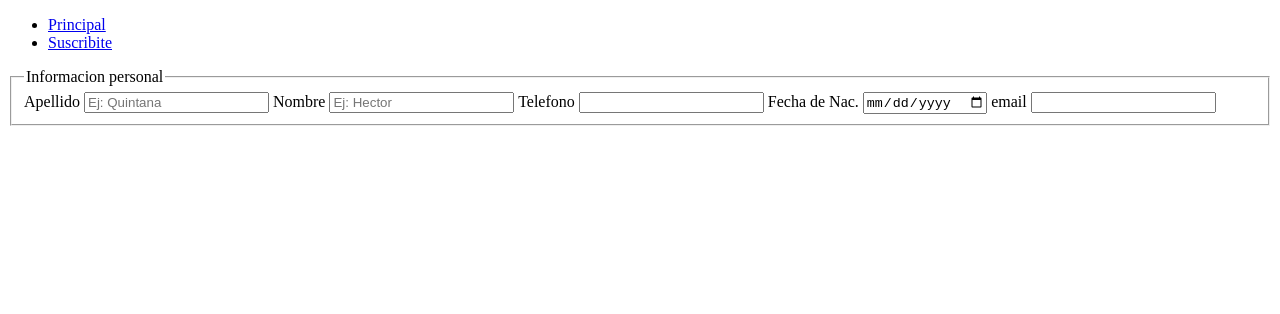
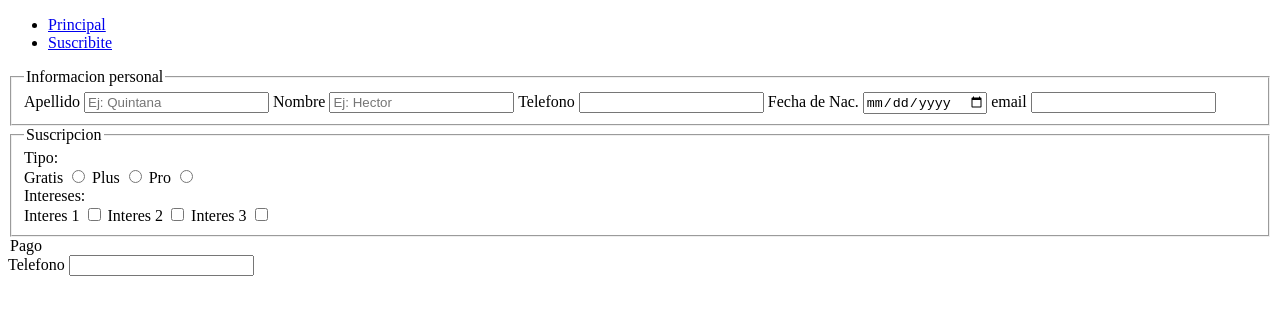
Before and after one commit to DevHunvee3/WebDevelopment, a plain HTML site: page html5/Hector/TP2/Formulario.html in a window 1280 px wide. Drawn offline with Linux system fonts and the light colour scheme.

Commit message:
formulario 12-09

```diff
--- a/html5/Hector/TP2/Formulario.html
+++ b/html5/Hector/TP2/Formulario.html
@@ -17,7 +17,7 @@
 			</nav>
 		</header>
         <main>
-            <form method="get" action="#">
+            <form method="POST" action="suscripcion.php">
                 <fieldset>
                     <legend>Informacion personal</legend>
                     <label for='idSurname'>Apellido</label>
@@ -49,6 +49,29 @@
                     <label for='idEmail'>email</label>
                     <input type='email' id='idEmail'  name='email'></input>
                 </fieldset>
+                <fieldset>
+                     <legend>Suscripcion</legend>
+                     <lebel>Tipo:</lebel><br>
+                     <label for='idGratis'>Gratis</label>
+                     <input type='radio' id=idGratis name='Tipo' value='G'></input>
+                     <label for='idPlus'>Plus</label>
+                     <input type='radio' id=idPlus name='Tipo'value='P'></input>
+                     <label for='idPro'>Pro</label>
+                     <input type='radio' id=idPro name='Tipo' value='Pr'></input><br>
+                     <lebel>Intereses:</lebel><br>
+                     <label for='idInteres1'>Interes 1</label>
+                     <input type='checkbox' id=idInteres1 name='Interes1'></input>
+                     <label for='idInteres2'>Interes 2</label>
+                     <input type='checkbox' id=idInteres2 name='Interes2'></input>
+                     <label for='idInteres3'>Interes 3</label>
+                     <input type='checkbox' id=idInteres3 name='Interes3'></input>
+                </fieldset>
+                <fielset>
+                    <legend>Pago</legend>
+                    <label for='idTarjeta'>Telefono</label>
+                    <input type='number' name="tarjeta" id='idTarjeta' required>
+                    </input>
+                </fielset>
 
             </form>
         </main>
```
